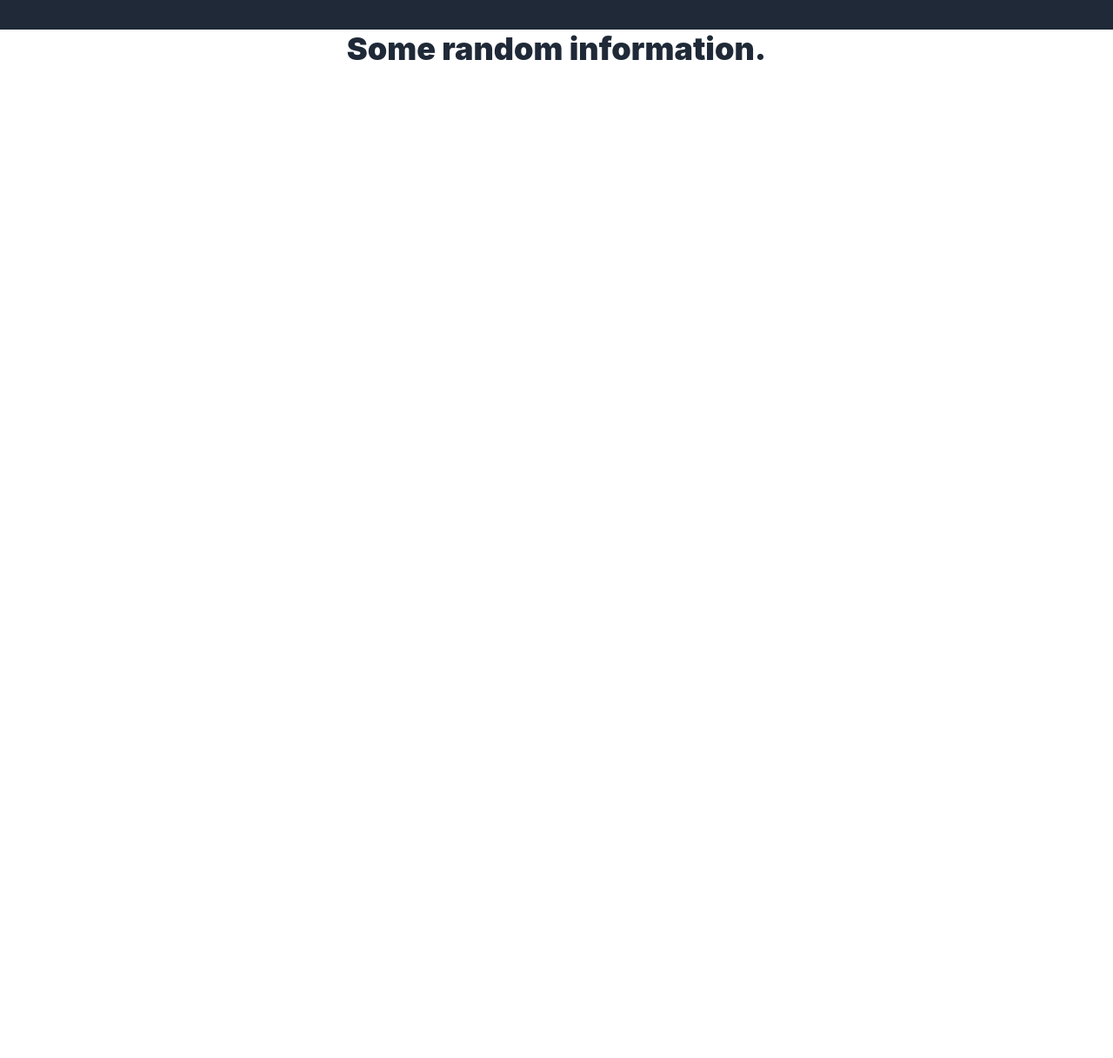
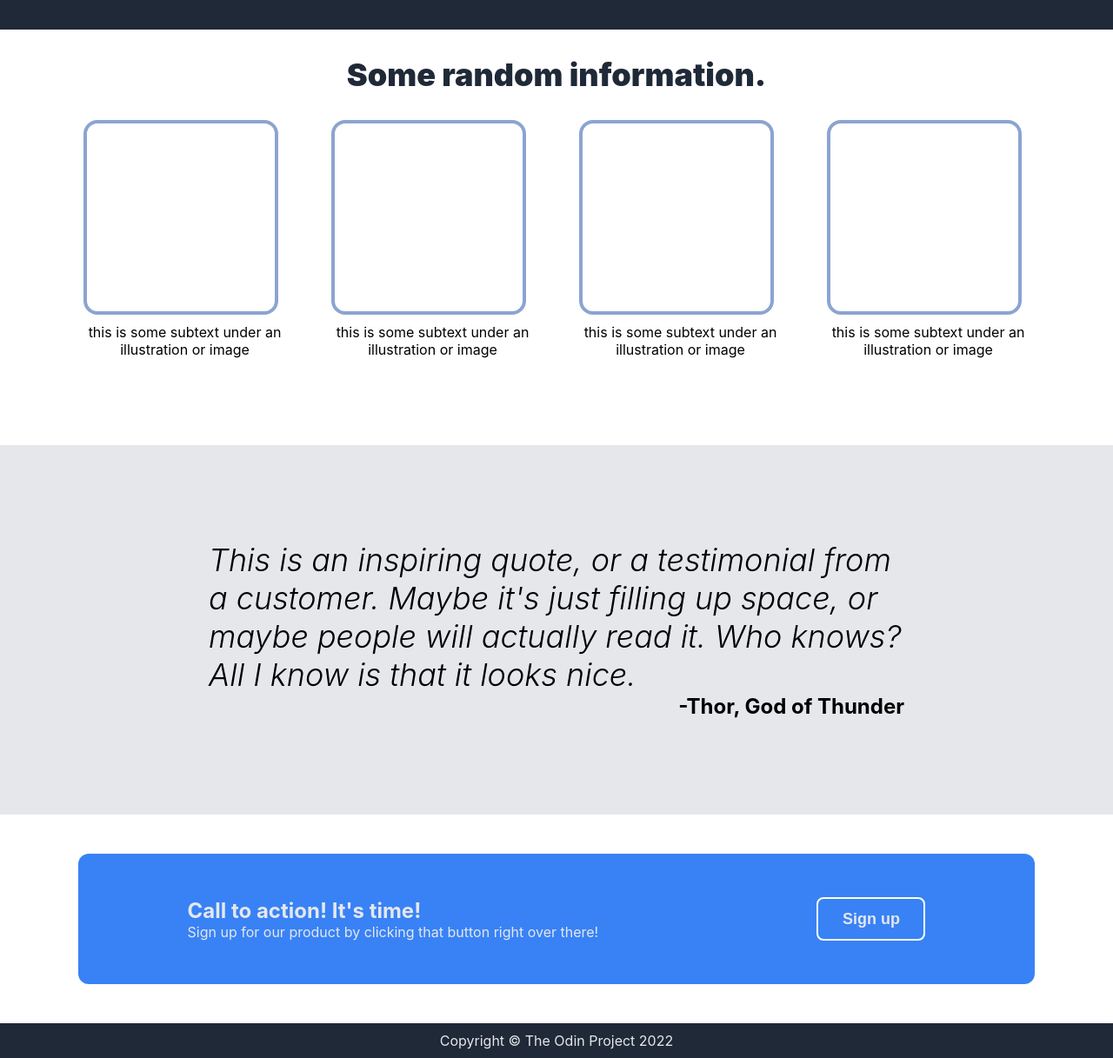
Before and after one commit to Esce-Tene/Landing_Page, a plain HTML site: page index.html in a window 1280 px wide. Shown: the part 463-1680 px from the top of the page at 87% size. Before the commit the page ends 800 px from the top, so only its background shows below. Drawn offline with Linux system fonts and the light colour scheme.

Commit message:
Landing Page

```diff
--- a/index.html
+++ b/index.html
@@ -35,6 +35,46 @@
     Some random information.
   </div>
   <div class= "second-container">
+    <div class ="info">
+      <div class= "blue-box"></div>
+      <div class = blue-box-text">this is some subtext under an illustration or image</div>
   </div>
+  <div class ="info">
+    <div class= "blue-box"></div>
+    <div class = blue-box-text">this is some subtext under an illustration or image</div>
+  </div>
+  <div class ="info">
+    <div class= "blue-box"></div>
+    <div class = blue-box-text">this is some subtext under an illustration or image</div>
+  </div>
+    <div class ="info">
+      <div class= "blue-box"></div>
+      <div class = blue-box-text">this is some subtext under an illustration or image</div>
+  </div>
+</div>
+<div class ="third-container">
+  <div class ="quote-container">
+    <div class = "quote"><em>This is an inspiring quote, or a testimonial from a customer. Maybe it's just filling up space, or maybe people will actually read it. Who knows? All I know is that it looks nice.</em></div>
+    <div class = "thor"><strong>-Thor, God of Thunder</strong></div>
+  </div>
+</div>
+<div class ="fourth-container">
+  <div class ="cta">
+      <div class = "fourth-left">
+        <div class = "fourth-text-large">
+          <strong>Call to action! It's time!</strong>
+        </div>
+        <div class = "fourth-text-small">
+          Sign up for our product by clicking that button right over there!
+        </div>
+      </div>
+    <div class ="fourth-right">
+      <button class = "fourth-button">Sign up</button>
+    </div>
+  </div>
+</div>
+<div class="footer">
+  Copyright © The Odin Project 2022
+</div>
 </body>
 </html>
--- a/styles.css
+++ b/styles.css
@@ -1,6 +1,7 @@
 body {
   font-family: -apple-system, BlinkMacSystemFont, 'Segoe UI', Roboto, Oxygen, Ubuntu, Cantarell, 'Open Sans', 'Helvetica Neue', sans-serif;
   margin: 0;
+
 }
 
 .header {
@@ -88,8 +89,98 @@ button {
   color: #1F2937;
   display: flex;
   justify-content: center;
+  padding: 30px;
 }
 
 .second-container {
   display: flex;
+  align-items: center;
+  justify-content: center;
+  gap: 52px;
+  text-align: center;
+  margin-bottom: 100px;
+
 }
+
+.blue-box {
+  width: 200px;
+  height: 200px;
+  border: 4px solid rgb(139, 164, 209);
+  border-radius: 16px;
+  display: flex;
+  padding: 8px;
+  margin-bottom: 10px;
+}
+
+
+.info {
+  display: flex;
+  flex-direction: column;
+  max-width: 233px;
+}
+
+
+.third-container {
+  display: flex;
+  flex-direction: column;
+  background-color: #E5E7EB;
+  font-size: 36px;
+  font-weight: 300;
+  padding: 110px;
+  justify-content: center;
+  align-items: center;
+}
+
+.quote-container {
+  max-width: 800px;
+}
+
+
+.thor {
+  display: flex;
+  justify-content: flex-end;
+  font-size: 24px;
+}
+
+.fourth-container {
+  display: flex;
+  justify-content: center;
+  align-items: center;
+  height: 30vh;
+  margin-bottom: auto;
+}
+
+.cta {
+  background-color: #3882F6;
+  border-radius: 12px;
+  display: flex;
+  height: 150px;
+  width: 1100px;
+  justify-content: space-around;
+  align-items: center;
+}
+
+.fourth-text-large {
+  color:#E5E7EB;
+  font-size: 24px;
+}
+
+.fourth-text-small {
+  color:#E5E7EB;
+}
+
+.fourth-button {
+  border-radius: 8px;
+  border: solid 2px white;
+  width: 125px;
+  height: 50px;
+}
+
+.footer {
+  display: flex;
+  background-color: #1F2937;
+  height: 5vh;
+  color: #E5E7EB;
+  align-items: center;
+  justify-content: center;
+}
```
